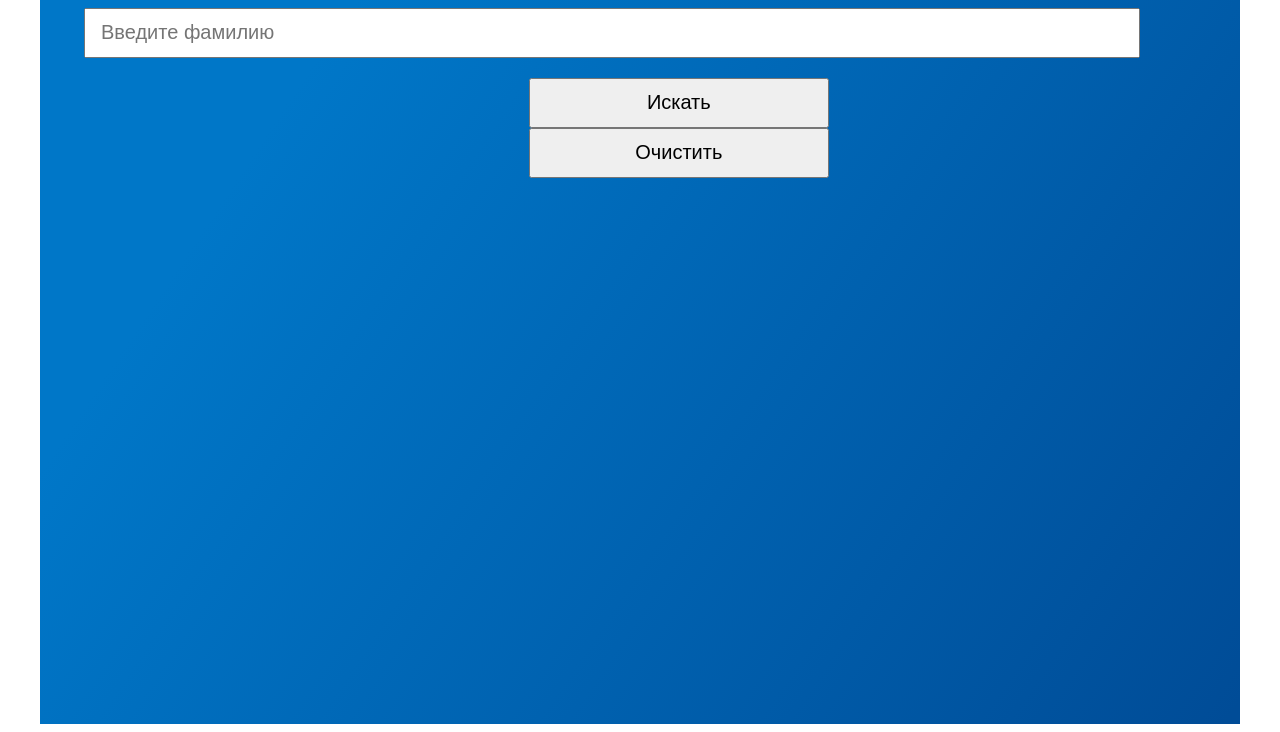
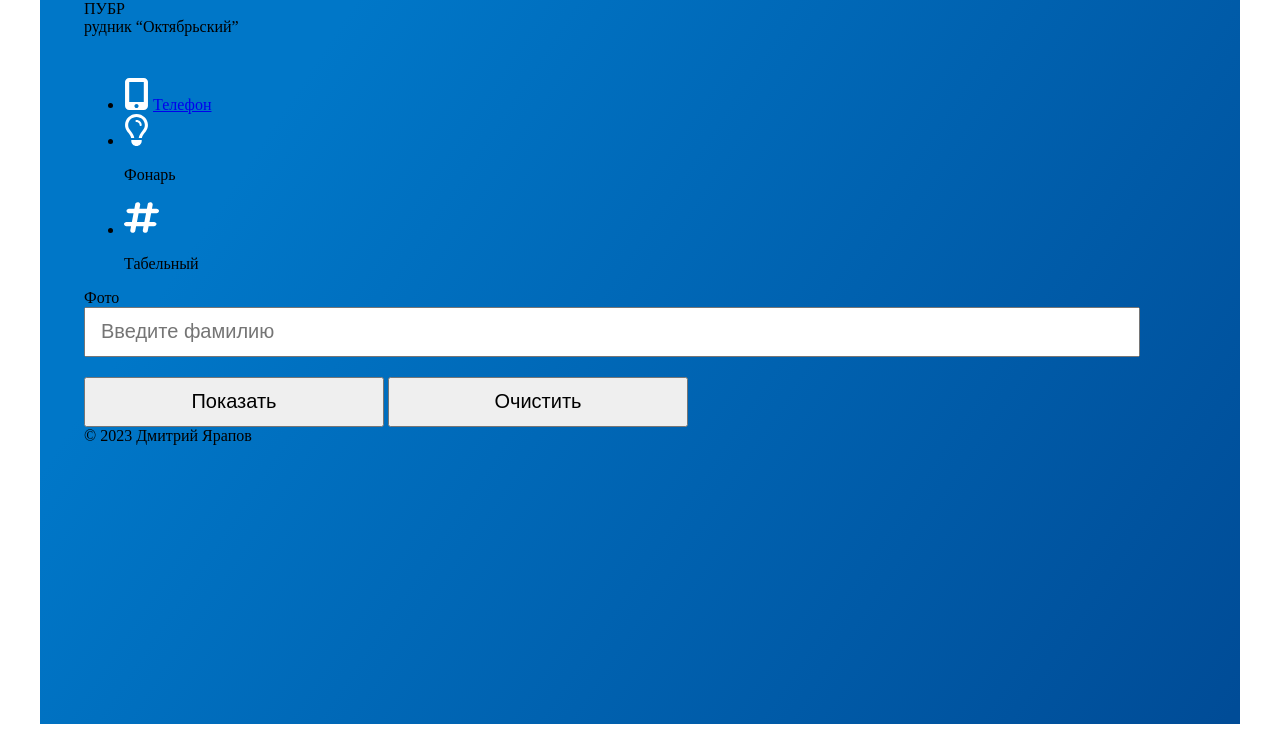
Before and after one commit to lowkey-dy/lowkeyWorkSpace, a plain HTML site: page index.html in a window 1280 px wide. Shown: the part 174-906 px from the top of the page. Drawn offline with Linux system fonts and the light colour scheme; files that its build step writes are made by us from their sources; files whose address does not match are found by name.

Commit message:
Update index.html
All HTML are write. Full version

```diff
--- a/index.html
+++ b/index.html
@@ -8,26 +8,64 @@
     <link rel="stylesheet" href="css/phoneStyle.css">
 </head>
 <body>
+    <div class="phone-book">
+        <div class="phone-book__top">
+            <a href="#" class="logo"><img src="../phone/img/nnlogo.svg" alt="Норникель" class="logo__img"></a>
+            <p class="phone-book__top__text"><span>ПУБР</span><br>рудник “Октябрьский”</p>
+        </div>
+        <div class="phone-book__main">
+            <div class="phone-book__main_left-side">
+                <div class="phone-book__main_titles">
+                    <h1 class="main-title show-pole show-pole_surname"></h1>
+                    <h2 class="main-title show-pole show-pole_name"></h2>
+                </div>
+                <ul class="phone-book__main_list">
+                    <!-- phone -->
+                    <li class="phone-book__main_list_item d-flex">
+                        <span class="phone-book__main_icon">
+                            <svg xmlns="http://www.w3.org/2000/svg" width="25" height="32" viewBox="0 0 25 32" fill="none">
+                                <path d="M23.9583 4C23.9583 1.79375 22.0898 0 19.7917 0H5.20834C2.91016 0 1.04167 1.79375 1.04167 4V28C1.04167 30.2062 2.91016 32 5.20834 32H19.7917C22.0898 32 23.9583 30.2062 23.9583 28V4ZM10.4167 28C10.4167 27.4696 10.6362 26.9609 11.0269 26.5858C11.4176 26.2107 11.9475 26 12.5 26C13.0525 26 13.5824 26.2107 13.9731 26.5858C14.3638 26.9609 14.5833 27.4696 14.5833 28C14.5833 28.5304 14.3638 29.0391 13.9731 29.4142C13.5824 29.7893 13.0525 30 12.5 30C11.9475 30 11.4176 29.7893 11.0269 29.4142C10.6362 29.0391 10.4167 28.5304 10.4167 28ZM5.20834 4H19.7917V24H5.20834V4Z" fill="white"/>
+                            </svg>
+                        </span>
+                        <a href="#" class="phone-book__main_list_link show-pole show-pole_phone">Телефон</a>
+                    </li>
+                    <!-- light -->
+                    <li class="phone-book__main_list_item d-flex">
+                        <span class="phone-book__main_icon">
+                            <svg xmlns="http://www.w3.org/2000/svg" width="25" height="32" viewBox="0 0 25 32" fill="none">
+                                <path d="M5.65105 15.5562C4.71355 14.2687 4.16668 12.7 4.16668 11C4.16668 6.58125 7.89714 3 12.5 3C17.1029 3 20.8333 6.58125 20.8333 11C20.8333 12.7 20.2865 14.2687 19.349 15.5562C19.1081 15.8875 18.8216 16.2625 18.5156 16.6625C17.6758 17.7688 16.6732 19.0938 15.9245 20.4C15.2474 21.5875 14.9024 22.825 14.7331 23.9937H17.9037C18.0469 23.2437 18.2878 22.5125 18.6719 21.8375C19.3164 20.7125 20.1172 19.6562 20.918 18.6C21.2565 18.1562 21.5951 17.7125 21.9206 17.2625C23.2031 15.4938 23.9583 13.3313 23.9583 11C23.9583 4.925 18.8281 0 12.5 0C6.17188 0 1.04168 4.925 1.04168 11C1.04168 13.3313 1.79688 15.4937 3.08595 17.2687C3.41147 17.7188 3.75001 18.1625 4.08855 18.6063C4.88933 19.6562 5.69011 20.7125 6.33464 21.8438C6.71876 22.5187 6.95964 23.25 7.10287 24H10.2604C10.0912 22.8312 9.7461 21.5875 9.06902 20.4062C8.32032 19.1 7.31772 17.775 6.47787 16.6688C6.17188 16.2688 5.89194 15.8938 5.65105 15.5625V15.5562ZM12.5 8C14.2253 8 15.625 9.34375 15.625 11C15.625 11.55 16.0938 12 16.6667 12C17.2396 12 17.7083 11.55 17.7083 11C17.7083 8.2375 15.3776 6 12.5 6C11.9271 6 11.4583 6.45 11.4583 7C11.4583 7.55 11.9271 8 12.5 8ZM12.5 32C15.3776 32 17.7083 29.7625 17.7083 27V26H7.29168V27C7.29168 29.7625 9.62241 32 12.5 32Z" fill="white"/>
+                            </svg>
+                        </span>
+                        <p class="phone-book__main_content show-pole show-pole_light">Фонарь</p>
+                    </li>
+                    <!-- # -->
+                    <li class="phone-book__main_list_item d-flex">
+                        <span class="phone-book__main_icon">
+                            <svg xmlns="http://www.w3.org/2000/svg" width="35" height="35" viewBox="0 0 35 35" fill="none">
+                                <path d="M14.1641 2.21485C15.5234 2.41309 16.4453 3.54102 16.2188 4.73047L15.4531 8.75H22.8828L23.7812 4.0127C24.0078 2.82325 25.2969 2.01661 26.6562 2.21485C28.0156 2.41309 28.9375 3.54102 28.7109 4.73047L27.9531 8.75H32.5C33.8828 8.75 35 9.72754 35 10.9375C35 12.1475 33.8828 13.125 32.5 13.125H27.1172L25.4531 21.875H30C31.3828 21.875 32.5 22.8525 32.5 24.0625C32.5 25.2725 31.3828 26.25 30 26.25H24.6172L23.7188 30.9873C23.4922 32.1768 22.2031 32.9834 20.8438 32.7852C19.4844 32.5869 18.5625 31.459 18.7891 30.2695L19.5547 26.2568H12.1172L11.2188 30.9941C10.9922 32.1836 9.70312 32.9902 8.34375 32.792C6.98438 32.5938 6.0625 31.4658 6.28906 30.2764L7.04688 26.25H2.5C1.11719 26.25 0 25.2725 0 24.0625C0 22.8525 1.11719 21.875 2.5 21.875H7.88281L9.54688 13.125H5C3.61719 13.125 2.5 12.1475 2.5 10.9375C2.5 9.72754 3.61719 8.75 5 8.75H10.3828L11.2812 4.0127C11.5078 2.82325 12.7969 2.01661 14.1562 2.21485H14.1641ZM14.6172 13.125L12.9531 21.875H20.3828L22.0469 13.125H14.6172Z" fill="white"/>
+                            </svg>
+                        </span>
+                        <p class="phone-book__main_content show-pole show-pole_id">Табельный</p>
+                    </li>
+                </ul>
+            </div>
+            <div class="phone-book__main_right-side">
+                <div class="phone-book__main_photo show-pole_photo"><span class="text">Фото</span></div>
+            </div>
+        </div>
+        <div class="phone-book__inputs">
+            <input type="text" placeholder="Введите фамилию" class="phone-book__input surname__input">
+            <div class="phone-book__btns">
+                <button type class="phone-book_btn search__btn">Показать <!--<img src="/img/Group 2.svg" alt="">--></button>
+                <button type class="phone-book_btn clear__btn">Очистить</button>
+            </div>
+        </div>
+        <footer class="phone-book__bottom">
+            <span class="copyright">© 2023 Дмитрий Ярапов</span>
+        </footer>
+    </div>
 
-    <div class="phone-book">
-        <h1 class="main-title show-pole show-pole_1"></h1>
-        <h2 class="main-title show-pole show-pole_2"></h2>
-        <input type="text" placeholder="Введите фамилию" class="phone-book__input surname__input">
-
-        <div class="phone-book__action-btns">
-            <button type class="phone-book_btn search__btn">Искать</button>
-            <button type class="phone-book_btn clear__btn">Очистить</button>
-        </div>
-        <div class="phone-book__content">
-            <!-- <p class="show-pole show-pole_1"></p> -->
-            <!-- <p class="show-pole show-pole_2"></p> -->
-            <p class="show-pole show-pole_3"></p>
-            <p class="show-pole show-pole_4"></p>
-            <p class="show-pole show-pole_5"></p>
-        </div>
-    </div>
+    <script src="js/phonebookbase.js"></script>
     <script src="js/phonescript.js"></script>
-    <script src="js/phonebookbase.js"></script>
-
 </body>
 </html>
```
